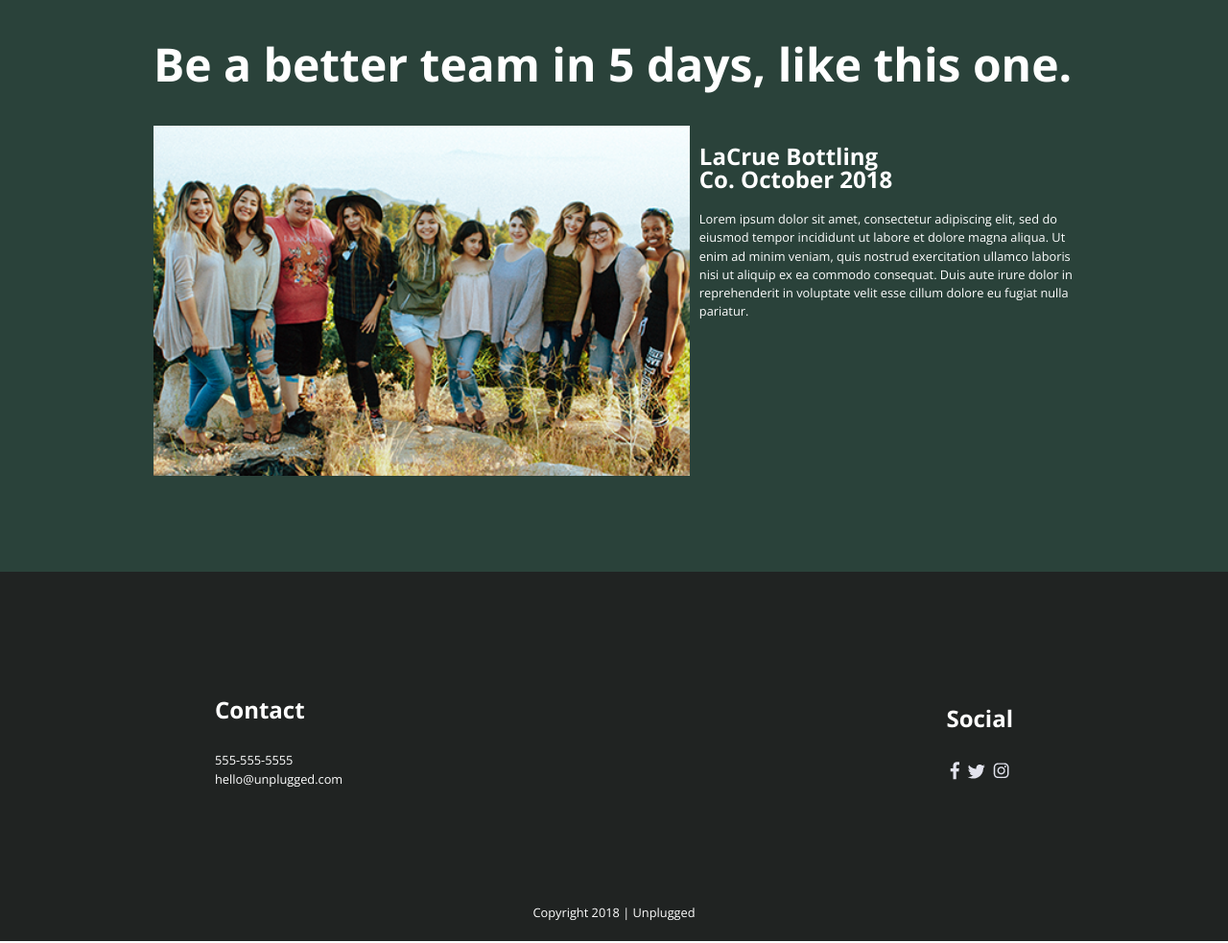
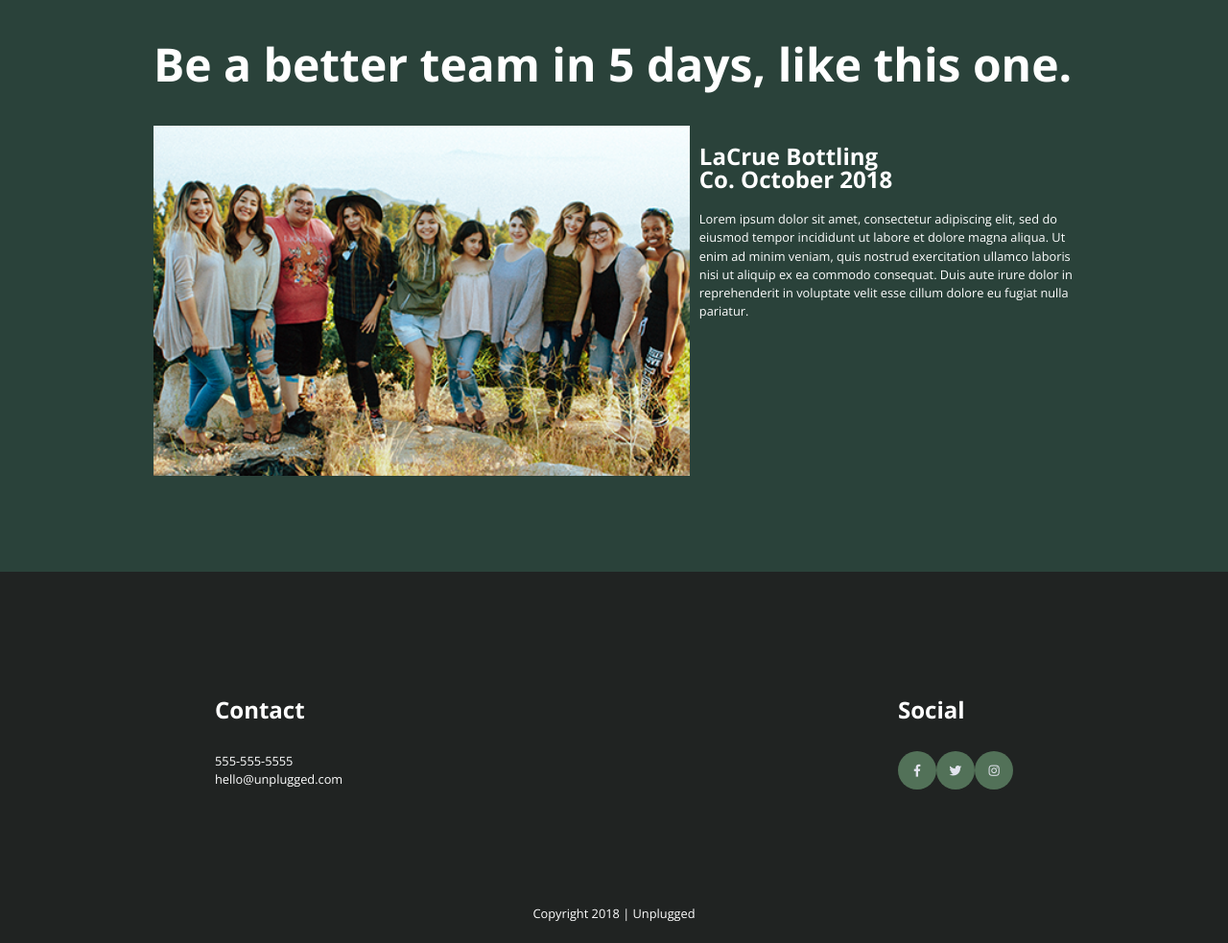
Before and after one commit to KirstyFolan/unplugged, a website built with Parcel: page index.html in a window 1280 px wide. Shown: the part 1924-2907 px from the top of the page at 96% size. Built offline with nearby package versions, Linux system fonts and the light colour scheme.

Commit message:
Added social icons

```diff
--- a/css/main.css
+++ b/css/main.css
@@ -244,6 +244,18 @@ address {
     display: flex;
     justify-content: space-around;
     align-items: center;
+  }
+
+  footer .font-awesome-icon {
+    background-color: #527158;
+    border-radius: 50%;
+    width: 40px;
+    height: 40px;
+    display: flex;
+  justify-content: center;
+  align-items: center;
+
+
   }
 
   footer figure {
--- a/index.html
+++ b/index.html
@@ -154,16 +154,12 @@
         <div class="social">
           <h4>Social</h4>
           <div class="social-icons">
-            <figure>
-              <a href="https://www.facebook.com/Skillcrush/" target="_blank"><img class = "icon" src = "img/facebook.png" alt = "facebook"/></a>
-
-            </figure>
-            <figure>
-              <a href="https://twitter.com/Skillcrush" target="_blank"><img class = "icon" src = "img/twitter.png" alt = "twitter"/></a>
-            </figure>
-            <figure>
-              <a href="https://www.instagram.com/skillcrush/" target="_blank"><img class = "icon" src = "img/instagram.png" alt = "instagram"/></a>
-            </figure>
+            <p class = "font-awesome-icon"><a href = "https://www.facebook.com" target = "_blank"><i class="fab fa-facebook-f"></i></a>
+            </p>
+            <p class = "font-awesome-icon"><a href = "https://www.twitter.com" target = "_blank"><i class="fab fa-twitter"></i></a>
+            </p>
+            <p class = "font-awesome-icon"><a href = "https://www.instagram.com"><i class="fab fa-instagram"></i></a>
+            </p>
           </div>
         </div>
       </div> <!-- footer content ends -->
```
